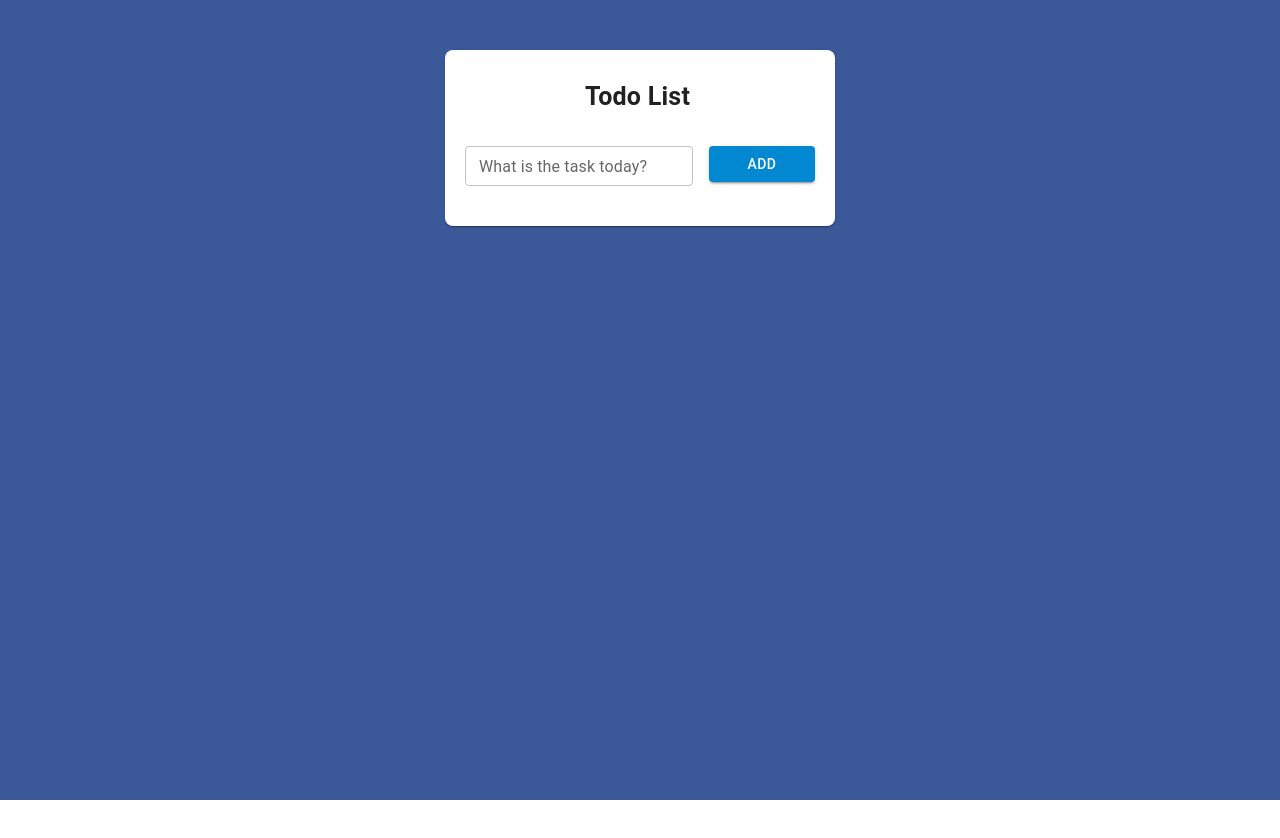
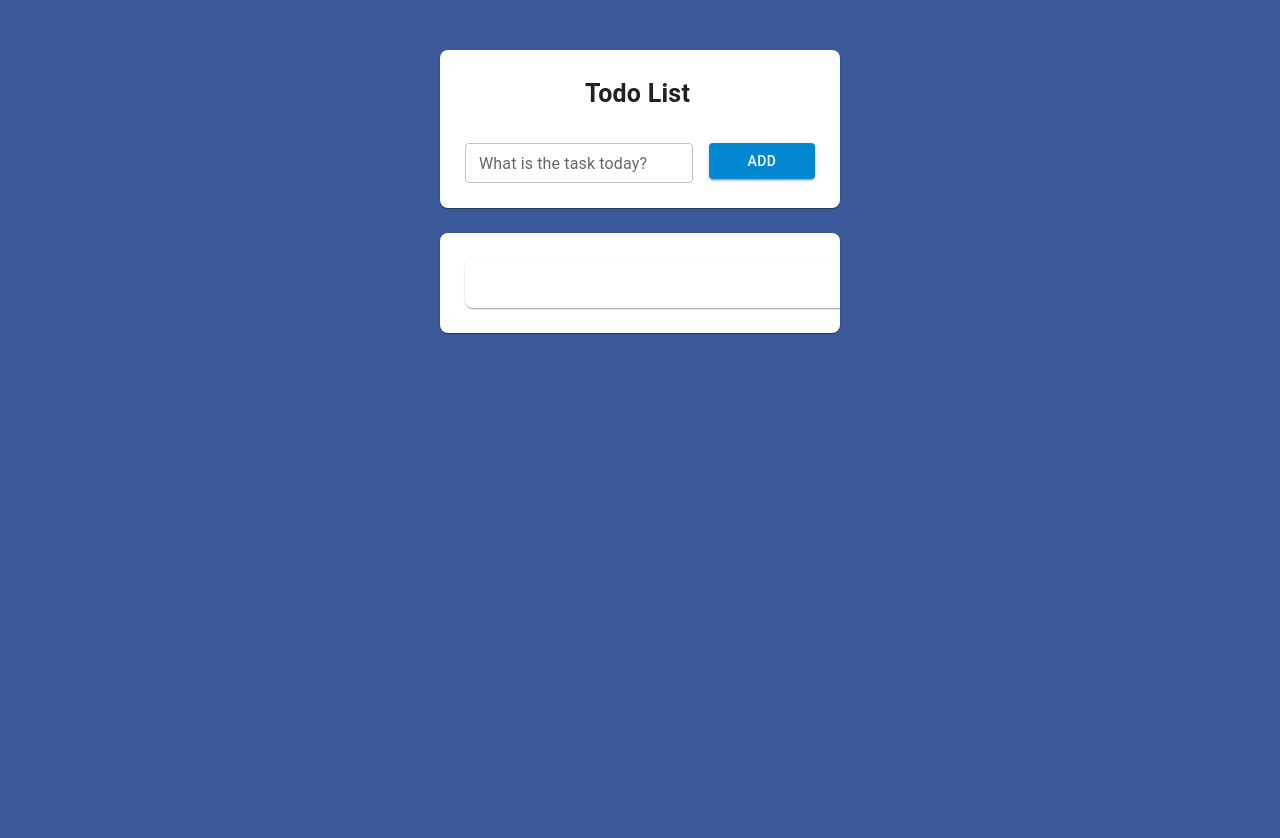
Before and after one commit to gmjishara/React_Todo_List, a React (Create React App) app: page / in a window 1280 px wide. Shown: the top 838 px of the page. Before the commit the page ends 800 px from the top, so only its background shows below. Built offline with nearby package versions, Linux system fonts and the light colour scheme.

Commit message:
made a commen card component

```diff
--- a/src/App.js
+++ b/src/App.js
@@ -3,6 +3,7 @@ import { useState } from "react";
 import SearchBar from "./SearchBar";
 import { Box, Card, Typography } from "@mui/material";
 import TaskDisplayer from "./TaskDisplayer";
+import CardComponent from "./Common/Components/CardComponent/CardComponent";
 
 function App() {
   const [data, setData] = useState([]);
@@ -13,7 +14,8 @@ function App() {
     display: "flex",
     flexDirection: "column",
     alignItems: "center",
-    backgroundColor: "#3b5998",
+    gap:'25px',
+    paddingTop:"50px"
   };
 
   const headingStyle = {
@@ -23,23 +25,16 @@ function App() {
   };
 
   return (
-    <Box style={mainStyle}>
-      <Card
-        sx={{
-          minWidth: 350,
-          maxWidth: 350,
-          maxHeight: 500,
-          borderRadius: "8px",
-          marginTop: "50px",
-          padding: data.length > 0 ? "28px 20px" : "28px 20px 0 20px",
-          overflowY: data.length > 7 ? "scroll" : "hidden",
-        }}
-      >
-        <Typography style={headingStyle}>Todo List</Typography>
-        <SearchBar data={data} setData={setData} />
-
-        <TaskDisplayer data={data} setData={setData} />
-      </Card>
+    <Box sx={{backgroundColor: "#3b5998"}}>
+      <Box style={mainStyle}>
+        <CardComponent minWidth={350} maxWidth={350} maxHeight="auto">
+          <Typography style={headingStyle}>Todo List</Typography>
+          <SearchBar data={data} setData={setData} />
+        </CardComponent>
+        <CardComponent minWidth={350} maxWidth={350} maxHeight="auto">
+          <TaskDisplayer data={data} setData={setData} />
+        </CardComponent>
+      </Box>
     </Box>
   );
 }
--- /dev/null
+++ b/src/Common/Components/CardComponent/CardComponent.js
@@ -0,0 +1,27 @@
+import React, { Children } from "react";
+import { Card } from "@mui/material";
+
+export default function CardComponent({
+  children,
+  data,
+  minWidth,
+  maxWidth,
+  maxHeight,
+}) {
+  return (
+    <div>
+      <Card
+        sx={{
+          minWidth: { minWidth },
+          maxWidth: { maxWidth },
+          maxHeight: { maxHeight },
+          borderRadius: "8px",
+          padding: "25px",
+        //   overflowY: data.length > 7 ? "scroll" : "hidden",
+        }}
+      >
+        {children}
+      </Card>
+    </div>
+  );
+}
--- a/src/TaskDisplayer.js
+++ b/src/TaskDisplayer.js
@@ -1,10 +1,11 @@
-import { Box, Grid } from "@mui/material";
+import { Box, Card, Grid } from "@mui/material";
 import React from "react";
 import ListItem from "./components/ListItem";
+import CardComponent from "./Common/Components/CardComponent/CardComponent";
 
 export default function TaskDisplayer({ data, setData }) {
   return (
-    <Box mt={6}>
+    <CardComponent minWidth={350} maxWidth={350} maxHeight="auto">
       <Grid container spacing={1} direction={"column"}>
         {data.map((item, index) => (
           <Grid item>
@@ -14,6 +15,6 @@ export default function TaskDisplayer({ data, setData }) {
           </Grid>
         ))}
       </Grid>
-    </Box>
+    </CardComponent>
   );
 }
```
